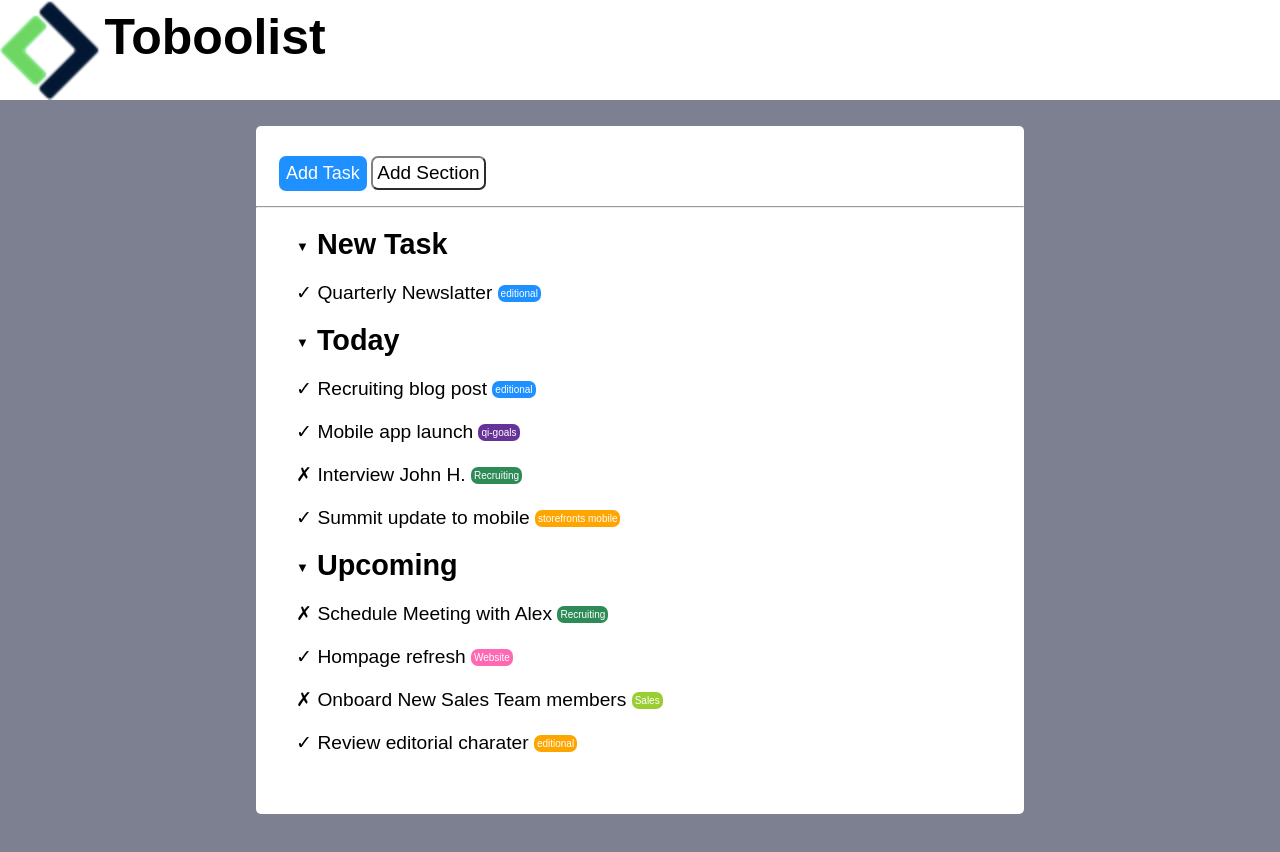
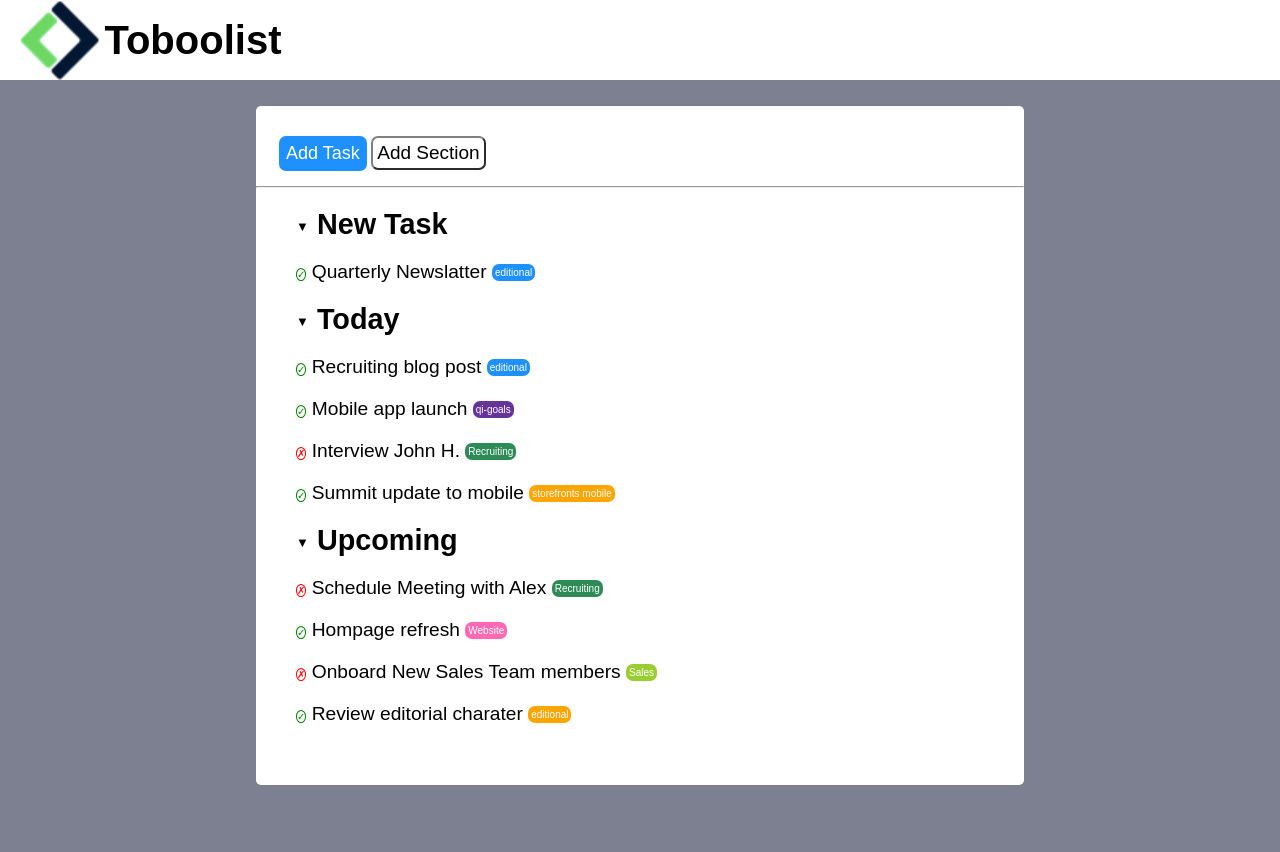
Before and after one commit to Luca-Giudice/html-css-toboolist, a plain HTML site: page index.html in a window 1280 px wide. Drawn offline with Linux system fonts and the light colour scheme.

Commit message:
conclusion

```diff
--- a/index.html
+++ b/index.html
@@ -9,12 +9,12 @@
 </head>
 <body>
     <header>
-        <img src="../html-css-toboolist/img/Logo.png" alt="">
+        <img src="img/logo.png" alt="logo boolean" id="logo">
         <h1>Toboolist</h1>
     </header>
 
 
-
+    <main>
         <Div class="container">
             <header class="h-main">
                 <button id="pulsante">Add Task</button>
@@ -25,23 +25,24 @@
             <section>
                 <ul>
                     <li><h2><span class="arrow">&#9660</span> New Task</h2></li>
-                <li class="elenco">&checkmark; Quarterly Newslatter <Span class="blue">editional</Span> </li>
+                    <li class="elenco">
+                        <span class="done">&check;</span> Quarterly Newslatter <Span class="blue">editional</Span> </li>
                 </ul>
                 <ul>
                     <li>
                         <h2><span class="arrow">&#9660</span> Today</h2>
                     </li>
                     <li class="elenco">
-                    &check; Recruiting blog post  <span class="blue">editional</span>
+                        <span class="done">&check;</span> Recruiting blog post  <span class="blue">editional</span>
                     </li>
                     <li class="elenco">
-                    &check; Mobile app launch  <span class="purple">qi-goals</span>
+                        <span class="done">&check;</span> Mobile app launch  <span class="purple">qi-goals</span>
                     </li>
                     <li class="elenco">
-                    &#x2717; Interview John H. <span class="green">Recruiting</span>
+                       <span class="not-done">&#x2717;</span> Interview John H. <span class="green">Recruiting</span>
                     </li>
                     <li class="elenco">
-                    &check; Summit update to mobile <span class="orange">storefronts mobile</span>
+                        <span class="done">&check;</span> Summit update to mobile <span class="orange">storefronts mobile</span>
                     </li>
                 </ul>
                 <ul>
@@ -49,16 +50,16 @@
                         <h2><span class="arrow">&#9660</span> Upcoming</h2>
                     </li>
                     <li class="elenco">
-                    &#x2717; Schedule Meeting with Alex <span class="green">Recruiting</span>
+                        <span class="not-done">&#x2717;</span> Schedule Meeting with Alex <span class="green">Recruiting</span>
                     </li>
                     <li class="elenco">
-                    &check; Hompage refresh <span class="pink">Website</span>
+                        <span class="done">&check;</span> Hompage refresh <span class="pink">Website</span>
                     </li>
                     <li class="elenco">
-                    &#x2717; Onboard New Sales Team members <span class="light-green">Sales</span>
+                        <span class="not-done">&#x2717;</span> Onboard New Sales Team members <span class="light-green">Sales</span>
                     </li>
                     <li class="elenco">
-                    &check; Review editorial charater <span class="orange">editional</span>
+                        <span class="done">&check;</span> Review editorial charater <span class="orange">editional</span>
                     </li>
                 </ul>
 
@@ -66,7 +67,10 @@
 
             </section>
 
-    </Div>
+        </div>
+
+    </main>
+
 
 </body>
 </html>
--- a/style.css
+++ b/style.css
@@ -16,18 +16,19 @@ header{
     background-color: white;
 }
 
-img{
-    width: 100px;
-    height: 100px;
+#logo{
+    height: 80px;
     vertical-align: middle;
+    margin-left: 20px;
 }
 
 h1{
     font-weight:900;
     display: inline;
-    font-size: 50px;
+    font-size: 40px;
     height: 100px;
     bottom: 100px;
+    vertical-align: middle;
 }
 
 .container{
@@ -146,3 +147,33 @@ h2{
     vertical-align: middle;
     color: white;
 }
+
+.done{
+    color: green;
+    width: 15px;
+    height: 15px;
+    border: 1px solid;
+    border-radius: 50%;
+    display: inline;
+    font-size: 10px;
+    line-height: 15px;
+    vertical-align: center;
+    text-align: center;
+    border-color: green;
+
+
+}
+
+.not-done{
+    color: red;
+    border-color: red;
+    width: 15px;
+    height: 15px;
+    border: 1px solid;
+    border-radius: 50%;
+    display: inline;
+    font-size: 10px;
+    line-height: 15px;
+    vertical-align: center;
+    text-align: center;
+}
```
Lines whose indentation alone changed are shown as unchanged.
